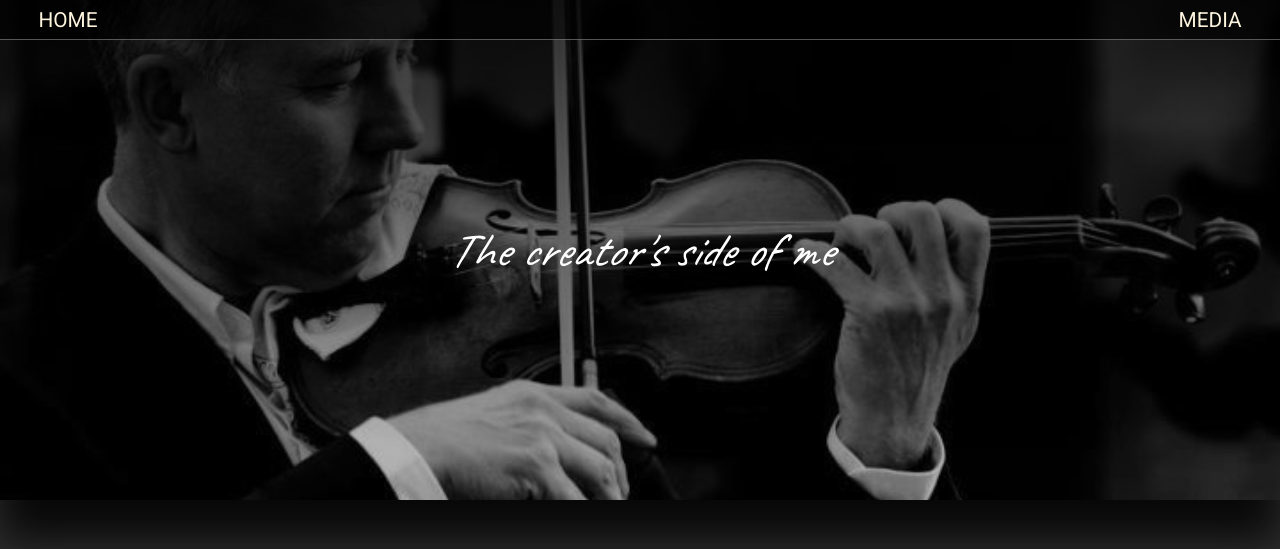
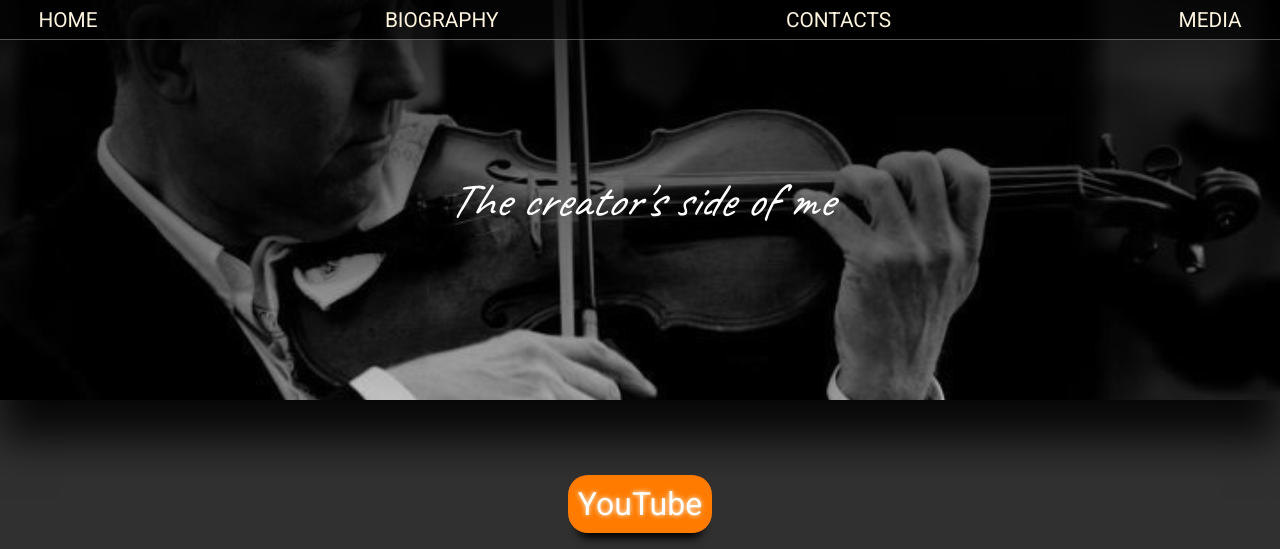
Before and after one commit to 1DmitriiShumilov1/order-1, a plain HTML site: page media.html in a window 1280 px wide. Shown: the top 549 px of the page. Drawn offline with Linux system fonts and the light colour scheme.

Commit message:
added 2 more pages

```diff
--- a/media.html
+++ b/media.html
@@ -12,6 +12,8 @@
         <header class="main-header">
             <nav class="nav">
                 <a href="index.html"><span class="nav-text">HOME</span></a>
+                <a href="biography.html"><span class="nav-text">BIOGRAPHY</span></a>
+                <a href="contacts.html"><span class="nav-text">CONTACTS</span></a>
                 <a href="media.html"><span class="nav-text">MEDIA</span></a>
             </nav>
 
--- /dev/null
+++ b/style-biography.css
@@ -0,0 +1,103 @@
+@import url('https://fonts.googleapis.com/css2?family=Caveat&display=swap');
+@import url('https://fonts.googleapis.com/css2?family=Roboto&display=swap');
+
+*{
+    box-sizing: border-box;
+    font-family: Roboto;
+    color: rgb(224, 224, 224);
+}
+
+html, body{
+    margin: 0;
+    padding: 0;
+    min-width: 280px;
+}
+
+body{
+    min-height: 95vh;
+    background-image: linear-gradient(to bottom, rgb(54, 54, 54), rgb(18, 18, 18));
+}
+
+.no-underline{
+    text-decoration: none;
+}
+
+.link-text{
+    color: white;
+    text-shadow: 0px 0px 3px white;
+}
+
+.main-header{
+    background-color: rgba(0, 0, 0, 0.226);
+    height: 50vh;
+    width: 100%;
+    background-image: linear-gradient(to top, white, rgba(0, 0, 0, 0.7)),
+    url(images-index/header-bg.jpg);
+    background-blend-mode: multiply;
+    background-size: cover;
+    background-position: 60% 70%;
+    box-shadow: 0px 40px 40px rgb(8, 8, 8);
+}
+.main-title-area{
+    height: 50vh;
+    display: flex;
+    justify-content: center;
+    align-items: center;
+}
+    .main-title{
+        color: white;
+        font-family: Caveat;
+        font-weight: lighter;
+        font-size: 3em;
+        font-style: italic;
+    }
+
+.nav-text{
+    transition-duration: 500ms;
+    color: rgb(255, 245, 223);
+    font-size: 1.3em;
+}
+    .nav-text:hover{
+        color: rgba(255, 245, 223, 0.295);
+    }
+
+.nav{
+    height: 40px;
+    display: flex;
+    justify-content: space-between;
+    align-items: center;
+    background-color: rgba(0, 0, 0, 0.623);
+    border-bottom: 1px solid rgba(255, 255, 255, 0.329);
+    position: fixed;
+    width: 100%;
+}
+    .nav a{
+        text-decoration: none;
+        text-align: center;
+        margin: 3%;
+    }
+
+/**/
+
+.delete-later{
+    text-align: center;
+    margin: 100px auto;
+}
+
+/**/
+
+.main-footer{
+    width: 100%;
+    height: fit-content;
+    background-color: rgb(0, 0, 0);
+    display: flex;
+}
+    .footer-container{
+        width: 96%;
+        height: fit-content;
+        margin: 40px auto;
+        text-align: center;
+    }
+    .creator{
+        font-size: .8em;
+    }
--- /dev/null
+++ b/style-contacts.css
@@ -0,0 +1,103 @@
+@import url('https://fonts.googleapis.com/css2?family=Caveat&display=swap');
+@import url('https://fonts.googleapis.com/css2?family=Roboto&display=swap');
+
+*{
+    box-sizing: border-box;
+    font-family: Roboto;
+    color: rgb(224, 224, 224);
+}
+
+html, body{
+    margin: 0;
+    padding: 0;
+    min-width: 280px;
+}
+
+body{
+    min-height: 95vh;
+    background-image: linear-gradient(to bottom, rgb(54, 54, 54), rgb(18, 18, 18));
+}
+
+.no-underline{
+    text-decoration: none;
+}
+
+.link-text{
+    color: white;
+    text-shadow: 0px 0px 3px white;
+}
+
+.main-header{
+    background-color: rgba(0, 0, 0, 0.226);
+    height: 50vh;
+    width: 100%;
+    background-image: linear-gradient(to top, white, rgba(0, 0, 0, 0.7)),
+    url(images-index/header-bg.jpg);
+    background-blend-mode: multiply;
+    background-size: cover;
+    background-position: 60% 70%;
+    box-shadow: 0px 40px 40px rgb(8, 8, 8);
+}
+.main-title-area{
+    height: 50vh;
+    display: flex;
+    justify-content: center;
+    align-items: center;
+}
+    .main-title{
+        color: white;
+        font-family: Caveat;
+        font-weight: lighter;
+        font-size: 3em;
+        font-style: italic;
+    }
+
+.nav-text{
+    transition-duration: 500ms;
+    color: rgb(255, 245, 223);
+    font-size: 1.3em;
+}
+    .nav-text:hover{
+        color: rgba(255, 245, 223, 0.295);
+    }
+
+.nav{
+    height: 40px;
+    display: flex;
+    justify-content: space-between;
+    align-items: center;
+    background-color: rgba(0, 0, 0, 0.623);
+    border-bottom: 1px solid rgba(255, 255, 255, 0.329);
+    position: fixed;
+    width: 100%;
+}
+    .nav a{
+        text-decoration: none;
+        text-align: center;
+        margin: 3%;
+    }
+
+/**/
+
+.delete-later{
+    text-align: center;
+    margin: 100px auto;
+}
+
+/**/
+
+.main-footer{
+    width: 100%;
+    height: fit-content;
+    background-color: rgb(0, 0, 0);
+    display: flex;
+}
+    .footer-container{
+        width: 96%;
+        height: fit-content;
+        margin: 40px auto;
+        text-align: center;
+    }
+    .creator{
+        font-size: .8em;
+    }
--- a/style-index.css
+++ b/style-index.css
@@ -14,7 +14,8 @@ html, body{
 }
 
 body{
-    background-image: linear-gradient(to bottom, rgb(54, 54, 54), rgb(8, 8, 8));
+    min-height: 95vh;
+    background-image: linear-gradient(to bottom, rgb(54, 54, 54), rgb(18, 18, 18));
 }
 
 .no-underline{
@@ -52,11 +53,12 @@ body{
     }
 
 .nav-text{
+    transition-duration: 500ms;
     color: rgb(255, 245, 223);
     font-size: 1.3em;
 }
     .nav-text:hover{
-        animation: pop-up .5s;
+        color: rgba(255, 245, 223, 0.295);
     }
 
 .nav{
@@ -74,20 +76,6 @@ body{
         text-align: center;
         margin: 3%;
     }
-
-@keyframes pop-up {
-    0%{
-        color: rgb(255, 245, 223);
-    }
-
-    50%{
-        color: rgb(0, 0, 0);
-    }
-    100%{
-        color: rgb(255, 245, 223);
-    }
-}
-
 /*-------------------------*/
 
 .intro{
--- a/style-media.css
+++ b/style-media.css
@@ -13,7 +13,8 @@ html, body{
 }
 
 body{
-    background-image: linear-gradient(to bottom, rgb(54, 54, 54), rgb(8, 8, 8));
+    min-height: 95vh;
+    background-image: linear-gradient(to bottom, rgb(54, 54, 54), rgb(18, 18, 18));
 }
 
 .no-underline{
@@ -22,7 +23,7 @@ body{
 
 .main-header{
     background-color: rgba(0, 0, 0, 0.226);
-    height: 500px;
+    height: 50vh;
     width: 100%;
     background-image: linear-gradient(to top, white, rgba(0, 0, 0, 0.7)),
     url(images-media/header-bg-2.jpg);
@@ -32,7 +33,7 @@ body{
     box-shadow: 0px 40px 40px rgb(8, 8, 8);
 }
 .main-title-area{
-    height: 500px;
+    height: 50vh;
     display: flex;
     justify-content: center;
     align-items: center;
@@ -46,11 +47,12 @@ body{
     }
 
 .nav-text{
+    transition-duration: 500ms;
     color: rgb(255, 245, 223);
     font-size: 1.3em;
 }
     .nav-text:hover{
-        animation: pop-up .5s;
+        color: rgba(255, 245, 223, 0.295);
     }
 
 .nav{
@@ -68,19 +70,6 @@ body{
         text-align: center;
         margin: 3%;
     }
-
-@keyframes pop-up {
-    0%{
-        color: rgb(255, 245, 223);
-    }
-
-    50%{
-        color: rgb(0, 0, 0);
-    }
-    100%{
-        color: rgb(255, 245, 223);
-    }
-}
 /*----------------------------------------*/
 
 .mini-header{
```
Also changed, not shown: biography.html (added, +37 -0 lines), contacts.html (added, +37 -0 lines), index.html (+2 -0 lines), 1 other file.
